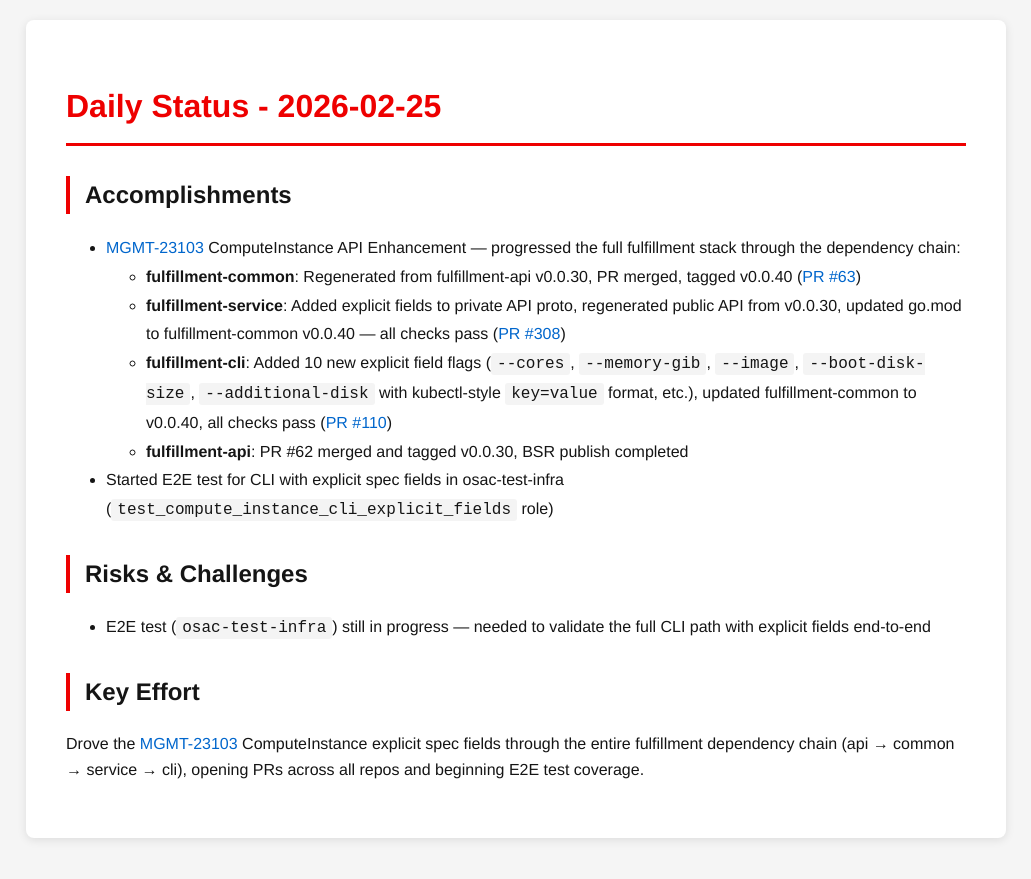
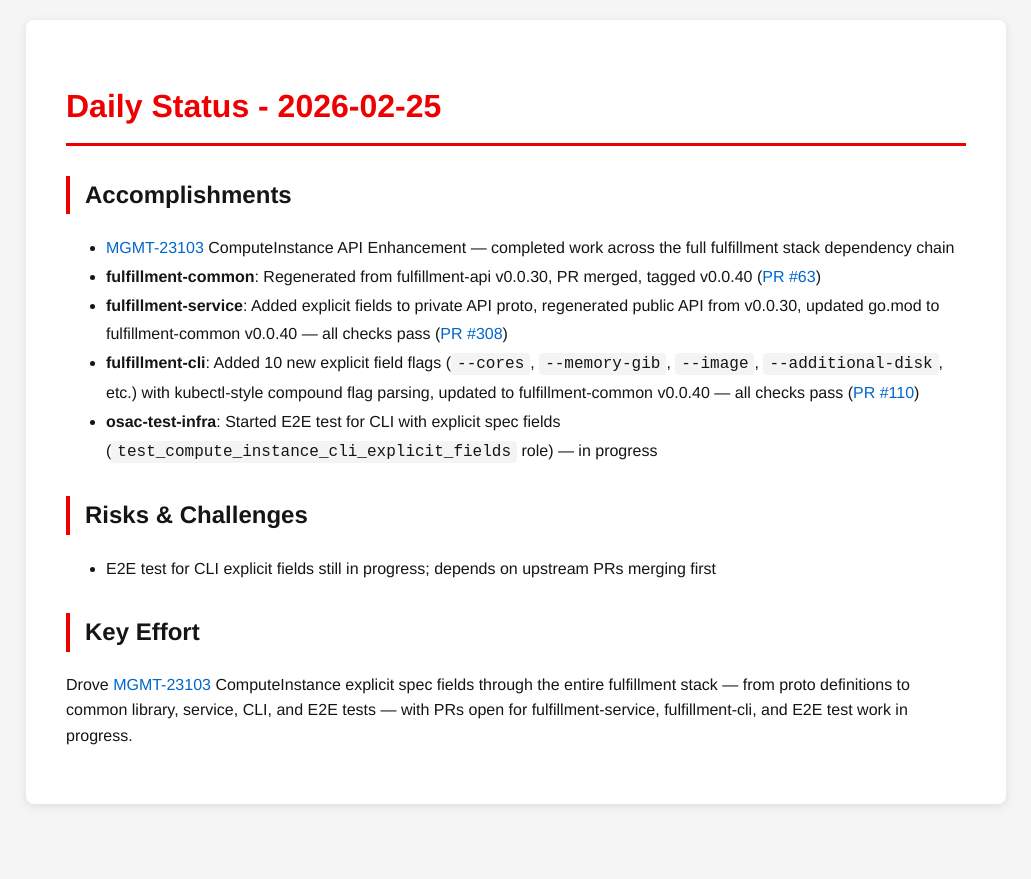
Before and after one commit to tzvatot/daily-status, a Jekyll site: the page built from 2026-02-25.md, in a window 1280 px wide. Shown: the top 879 px of the page, without its empty margins (124-1155 px from the left). Built offline with Jekyll 4.4.1, drawn with Linux system fonts in a browser that asks for light colours.

Commit message:
Daily status update - 2026-02-25

```diff
--- a/2026-02-25.md
+++ b/2026-02-25.md
@@ -8,17 +8,16 @@ date: 2026-02-25
 
 ## Accomplishments
 
-- [MGMT-23103](https://issues.redhat.com/browse/MGMT-23103) ComputeInstance API Enhancement — progressed the full fulfillment stack through the dependency chain:
-  - **fulfillment-common**: Regenerated from fulfillment-api v0.0.30, PR merged, tagged v0.0.40 ([PR #63](https://github.com/osac-project/fulfillment-common/pull/63))
-  - **fulfillment-service**: Added explicit fields to private API proto, regenerated public API from v0.0.30, updated go.mod to fulfillment-common v0.0.40 — all checks pass ([PR #308](https://github.com/osac-project/fulfillment-service/pull/308))
-  - **fulfillment-cli**: Added 10 new explicit field flags (`--cores`, `--memory-gib`, `--image`, `--boot-disk-size`, `--additional-disk` with kubectl-style `key=value` format, etc.), updated fulfillment-common to v0.0.40, all checks pass ([PR #110](https://github.com/osac-project/fulfillment-cli/pull/110))
-  - **fulfillment-api**: PR #62 merged and tagged v0.0.30, BSR publish completed
-- Started E2E test for CLI with explicit spec fields in osac-test-infra (`test_compute_instance_cli_explicit_fields` role)
+- [MGMT-23103](https://issues.redhat.com/browse/MGMT-23103) ComputeInstance API Enhancement — completed work across the full fulfillment stack dependency chain
+- **fulfillment-common**: Regenerated from fulfillment-api v0.0.30, PR merged, tagged v0.0.40 ([PR #63](https://github.com/osac-project/fulfillment-common/pull/63))
+- **fulfillment-service**: Added explicit fields to private API proto, regenerated public API from v0.0.30, updated go.mod to fulfillment-common v0.0.40 — all checks pass ([PR #308](https://github.com/osac-project/fulfillment-service/pull/308))
+- **fulfillment-cli**: Added 10 new explicit field flags (`--cores`, `--memory-gib`, `--image`, `--additional-disk`, etc.) with kubectl-style compound flag parsing, updated to fulfillment-common v0.0.40 — all checks pass ([PR #110](https://github.com/osac-project/fulfillment-cli/pull/110))
+- **osac-test-infra**: Started E2E test for CLI with explicit spec fields (`test_compute_instance_cli_explicit_fields` role) — in progress
 
 ## Risks & Challenges
 
-- E2E test (`osac-test-infra`) still in progress — needed to validate the full CLI path with explicit fields end-to-end
+- E2E test for CLI explicit fields still in progress; depends on upstream PRs merging first
 
 ## Key Effort
 
-Drove the [MGMT-23103](https://issues.redhat.com/browse/MGMT-23103) ComputeInstance explicit spec fields through the entire fulfillment dependency chain (api → common → service → cli), opening PRs across all repos and beginning E2E test coverage.
+Drove [MGMT-23103](https://issues.redhat.com/browse/MGMT-23103) ComputeInstance explicit spec fields through the entire fulfillment stack — from proto definitions to common library, service, CLI, and E2E tests — with PRs open for fulfillment-service, fulfillment-cli, and E2E test work in progress.
```
